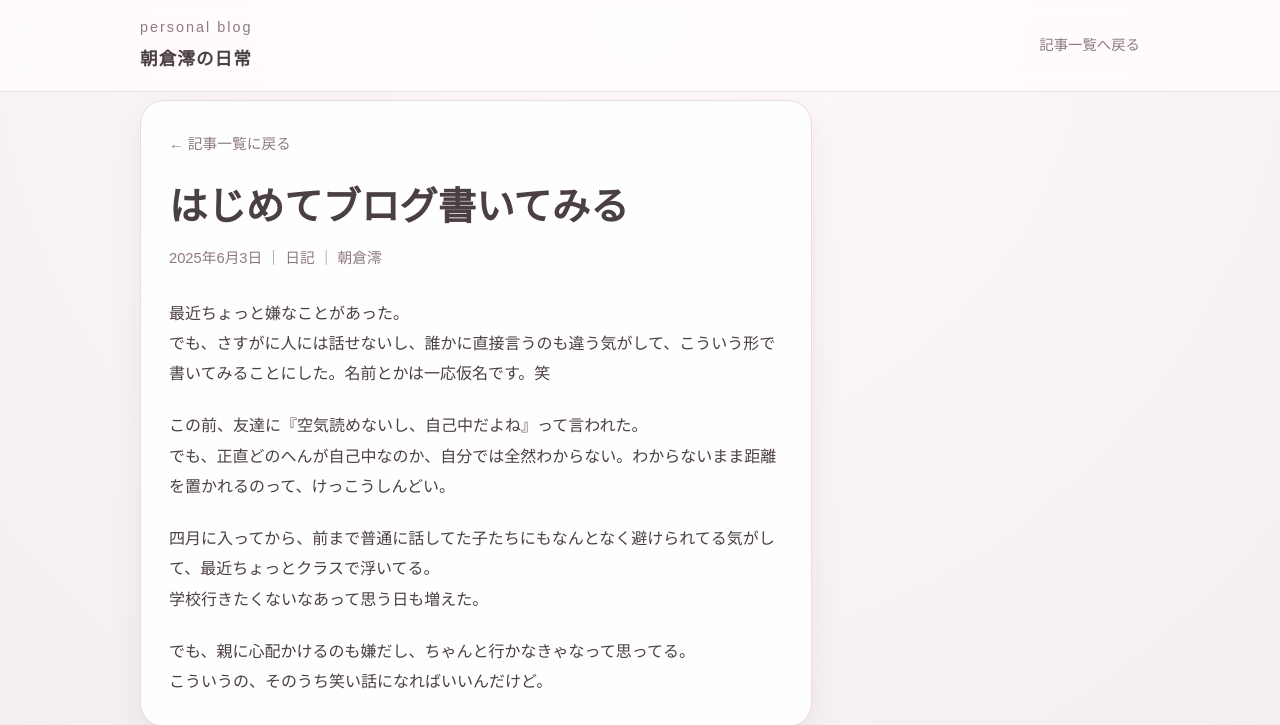
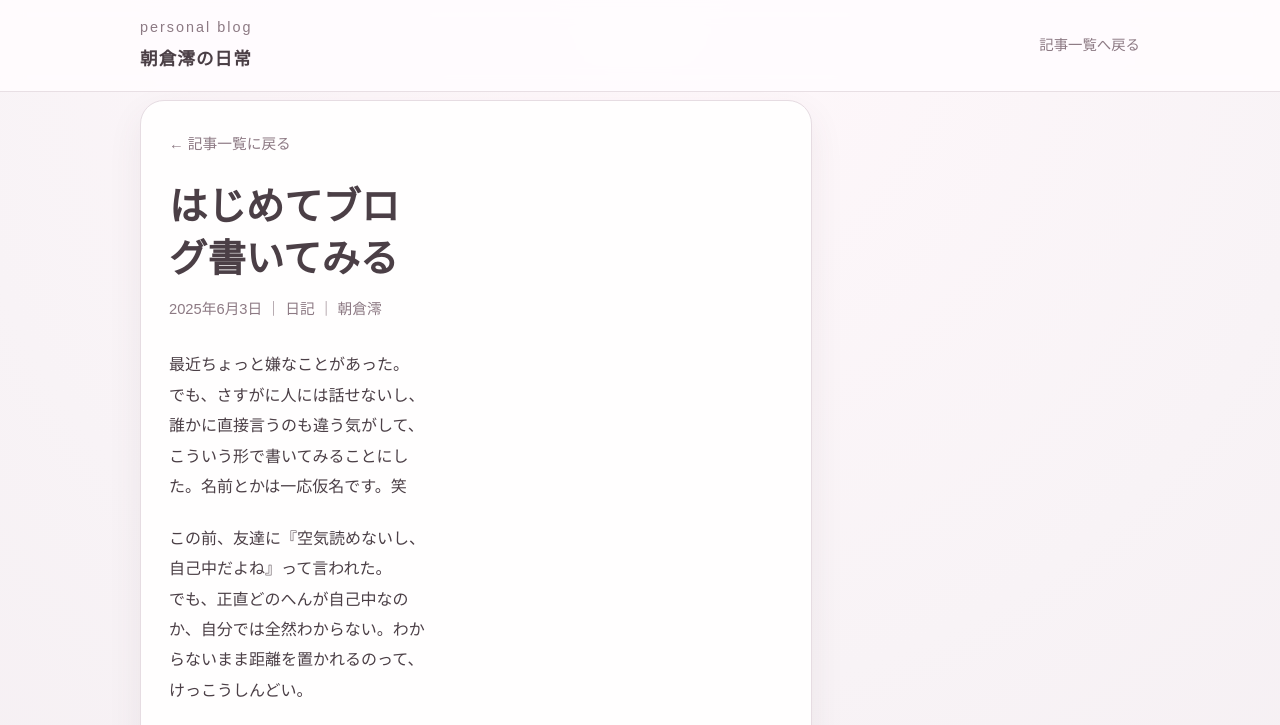
Before and after one commit to ryosukeucchi0112-boop/mio-blog, a plain HTML site: page index.html in a window 1280 px wide. Both pictures are taken after a click on the link 476 px from the left and 645 px from the top of the page. Shown: the top 725 px of the page. Drawn offline with Linux system fonts and the light colour scheme.

Commit message:
Refactor article layout and showList function

```diff
--- a/index.html
+++ b/index.html
@@ -485,9 +485,16 @@
 
           <article class="panel article-view" id="articleView">
   <a href="#top" class="article-back" id="backButton">← 記事一覧に戻る</a>
+
+  <div class="article-layout">
+    <div class="article-main">
       <h1 class="article-title" id="articleTitle"></h1>
       <div class="article-meta" id="articleMeta"></div>
       <div class="article-body" id="articleBody"></div>
+    </div>
+
+    <aside class="article-side" id="articleSide"></aside>
+  </div>
 </article>
         </div>
 
@@ -702,6 +709,7 @@
       const sidebarPanel = document.getElementById("sidebarPanel");
       const backButton = document.getElementById("backButton");
       const homeLink = document.getElementById("homeLink");
+      const articleSide = document.getElementById("articleSide");
 
       function renderList() {
         postList.innerHTML = posts
@@ -719,12 +727,13 @@
           )
           .join("");
       }
-
 function showList() {
   listPanel.style.display = "block";
   articleView.classList.remove("active");
   heroSection.style.display = "block";
   sidebarPanel.style.display = "flex";
+  articleSide.innerHTML = "";
+  articleSide.classList.remove("has-photo");
   document.title = "朝倉澪の日常 | 朝倉澪の個人ブログ";
   window.scrollTo({ top: 0, behavior: "smooth" });
 }
@@ -747,9 +756,9 @@
   `
   : "";
 
-articleBody.innerHTML =
-  photoHtml +
-  post.body.map((paragraph) => `<p>${paragraph}</p>`).join("");
+articleBody.innerHTML = post.body.map((paragraph) => `<p>${paragraph}</p>`).join("");
+articleSide.innerHTML = photoHtml;
+articleSide.classList.toggle("has-photo", !!post.image);
         listPanel.style.display = "none";
         articleView.classList.add("active");
         heroSection.style.display = "none";
```
Lines whose indentation alone changed are shown as unchanged.
